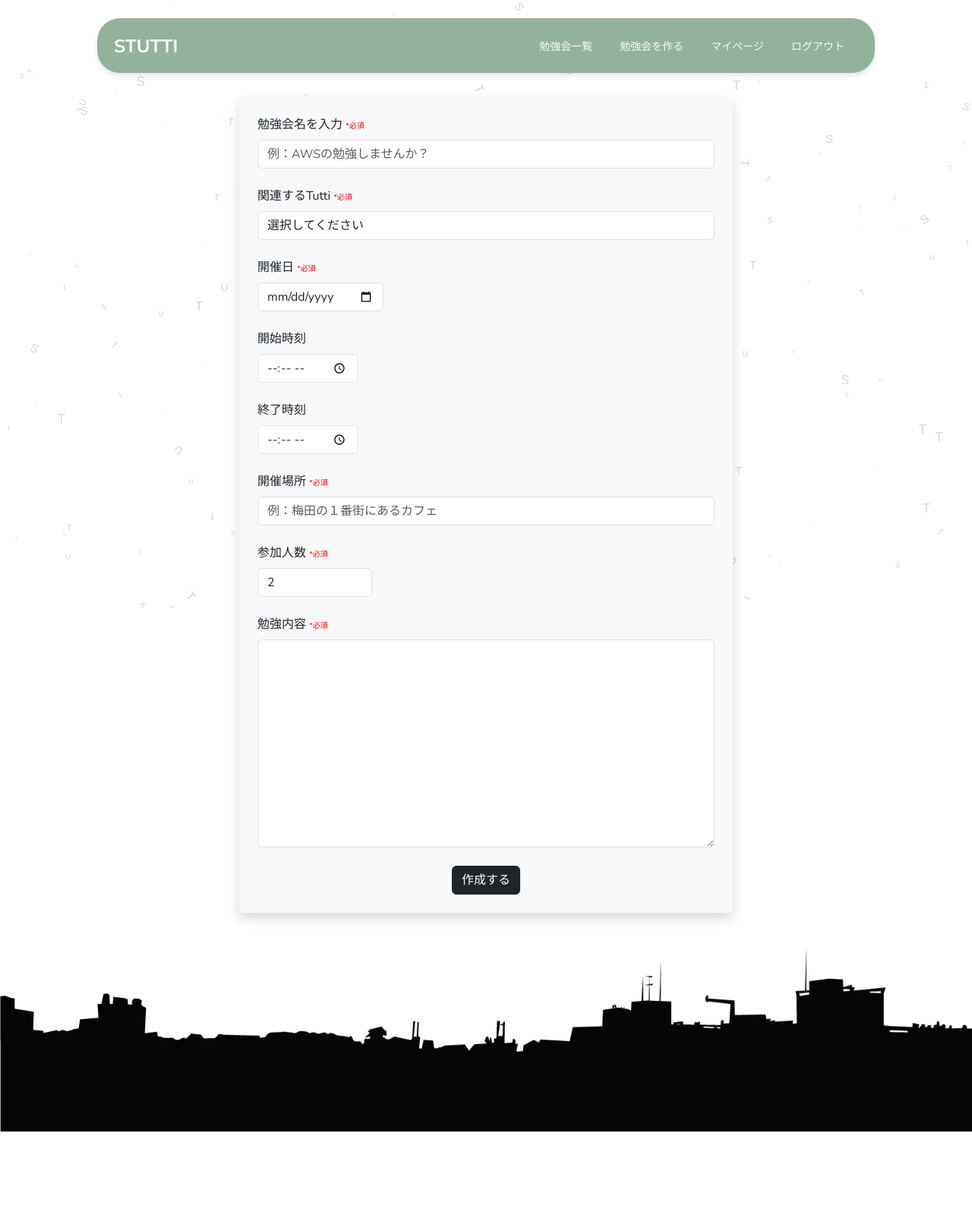
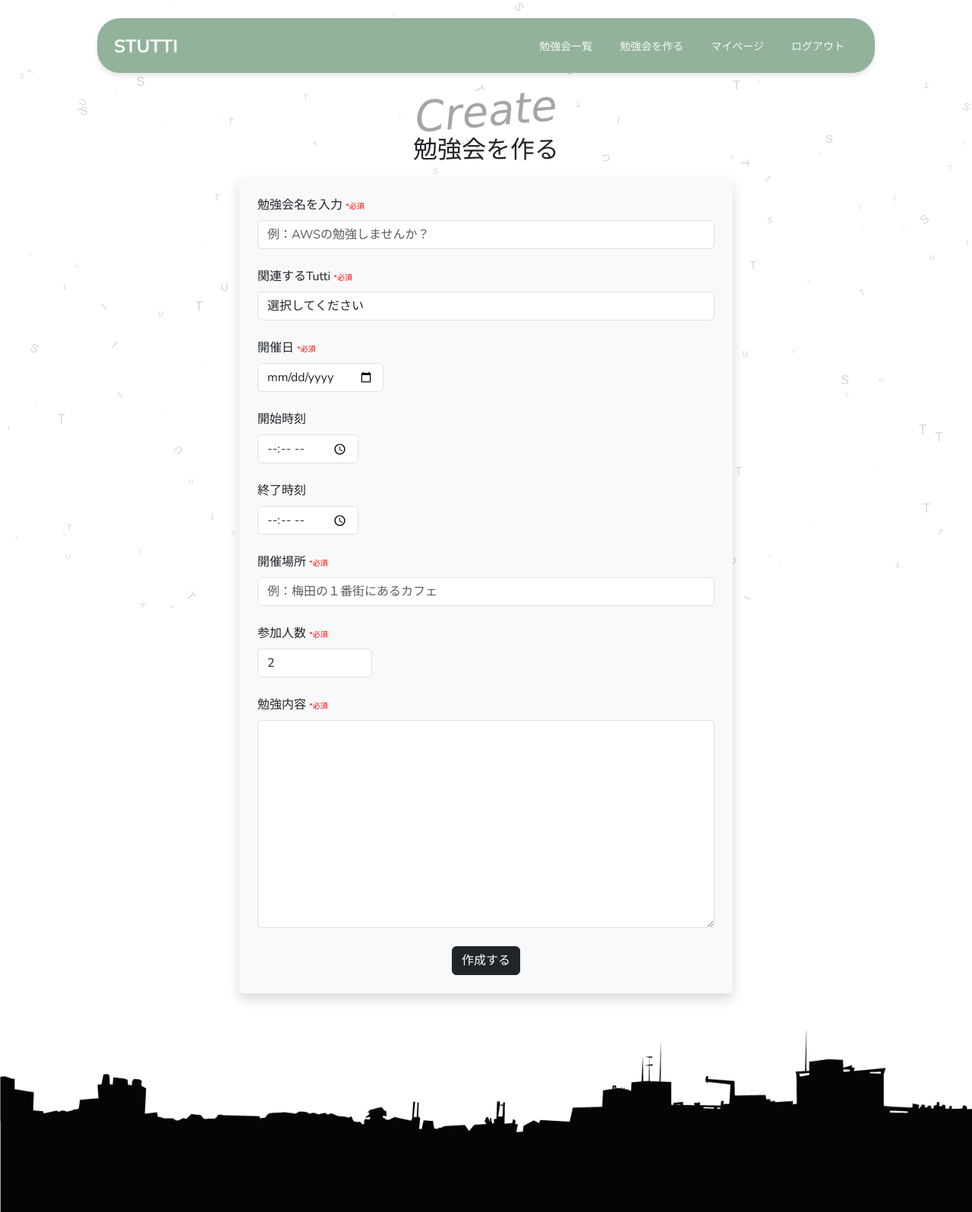
Before and after one commit to kousaka6A06/stutti, a PHP site: page /stutti/groupEdit.php in a window 1280 px wide. Shown: the whole page at 76% size. Before the commit the page ends 1490 px from the top, so only its background shows below. Run offline with PHP 8.4, Linux system fonts and the light colour scheme; the visitor is signed in with stand-in values (Sample User, id 1); data that the repository does not hold is empty; some web fonts are replaced.

```diff
--- a/css/style.css
+++ b/css/style.css
@@ -237,6 +237,7 @@ p {
     width: 100px;
     z-index: 1;
 }
+
 /* マーカー */
 .white-board .marker1 {
     background-image: url('../img/marker1.png');
@@ -252,6 +253,7 @@ p {
     width: 90px; /* 幅を適宜調整 */
     z-index: 1;
 }
+
 .white-board .marker2 {
     background-image: url('../img/marker2.png');
     background-position: 50%;
@@ -266,6 +268,7 @@ p {
     width: 90px; /* 幅を適宜調整 */
     z-index: 1;
 }
+
 .white-board .marker3 {
     background-image: url('../img/marker3.png');
     background-position: 50%;
@@ -280,6 +283,7 @@ p {
     width: 90px; /* 幅を適宜調整 */
     z-index: 1;
 }
+
 /* マグネット */
 .white-board .magnet1 {
     background-image: url('../img/mag1.png');
@@ -296,6 +300,7 @@ p {
     width: 30px; /* 幅を適宜調整 */
     z-index: 1;
 }
+
 .white-board .magnet2 {
     background-image: url('../img/mag2.png');
     background-position: 50%;
@@ -311,6 +316,7 @@ p {
     width: 30px; /* 幅を適宜調整 */
     z-index: 1;
 }
+
 .white-board .magnet3 {
     background-image: url('../img/mag3.png');
     background-position: 50%;
@@ -326,7 +332,6 @@ p {
     width: 30px; /* 幅を適宜調整 */
     z-index: 1;
 }
-
 
 /* 細長い棒 */
 .white-board:after {
@@ -468,7 +473,6 @@ p {
     border-top: 1px solid #000;
 }
 
-
 .vertical-text {
     -ms-writing-mode: tb-rl; /* IE用 */
     writing-mode: vertical-rl; /* 左から右の縦書き */
@@ -500,6 +504,16 @@ p {
 /* グラデーション */
 .group-section {
     background: linear-gradient(to bottom, rgba(255, 255, 255, 0.5), rgba(200, 200, 200, 0.5));
+}
+/*//////// 勉強会作成 ////////*/
+.group-edit .heading07 {
+    padding-left: 0;
+    padding-bottom: 10px;
+}
+
+.group-edit .heading07::before {
+    left: 50%;
+    transform: translateX(-50%) rotate(-5deg);
 }
 
 /*//////// マイページ ////////*/
@@ -566,14 +580,8 @@ p {
     border-bottom-right-radius: 5px;
 }
 
-/*//////// フッターのスタイル ////////*/
-footer img {
-    object-fit: cover; /* 画像の比率を維持しながらトリミング */
-    height: 200px; /* 必要に応じて高さを調整 */
-  }
 
-  /*//////// tutti詳細セクションのスタイル ////////*/
-
+/*//////// tutti詳細セクションのスタイル ////////*/
 .tutti-section {
     position: relative;
     min-height: 100vh;
@@ -590,6 +598,12 @@ footer img {
     color: rgba(139, 139, 139, 0.85);
     opacity: 0;
     animation: introFadeIn 1.5s ease forwards;
+}
+
+/*//////// フッターのスタイル ////////*/
+footer img {
+    object-fit: cover; /* 画像の比率を維持しながらトリミング */
+    height: 200px; /* 必要に応じて高さを調整 */
 }
 
 @keyframes introFadeIn {
@@ -627,7 +641,7 @@ footer img {
 
 /*//////// メディアクエリ ////////*/
 /* 375px 以上 500px 以下のスクリーンサイズ */
-@media (min-width: 375px) and (max-width: 767px) {
+@media (max-width: 767px) {
     /* ヘッダー */
     .navbar-brand {
         font-size: 20px;
--- a/view/v_groupEdit.php
+++ b/view/v_groupEdit.php
@@ -2,7 +2,8 @@
 global $groupId, $groupInfo, $tuttiInfos;
 ?>
 
-<section class="">
+<section class="group-edit">
+    <h2 class="text-center heading07" data-en="Create">勉強会を作る</h2>
     <form action="groupEdit.php<?= isset($groupId) ? "?gid=" . $groupId : "" ?>" method="POST" enctype="multipart/form-data" class="bg-light p-4 rounded shadow mx-auto"
         style="max-width: 650px">
         <div class="mb-4">
--- a/view/v_myPage.php
+++ b/view/v_myPage.php
@@ -3,7 +3,6 @@ global $userInfo, $ownerGroupInfos, $memberGroupInfos;
 ?>
 
 <section class="mypage mx-auto">
-    <h1 class="text-center">マイページ</h1>
     <h2 class="my-3 heading07" data-en="User">ユーザー情報</h2>
     <div class="bg-light p-4 rounded shadow col-10 col-md-8 col-xl-6 mx-auto">
         <div class="col-6 mx-auto my-2">
```
